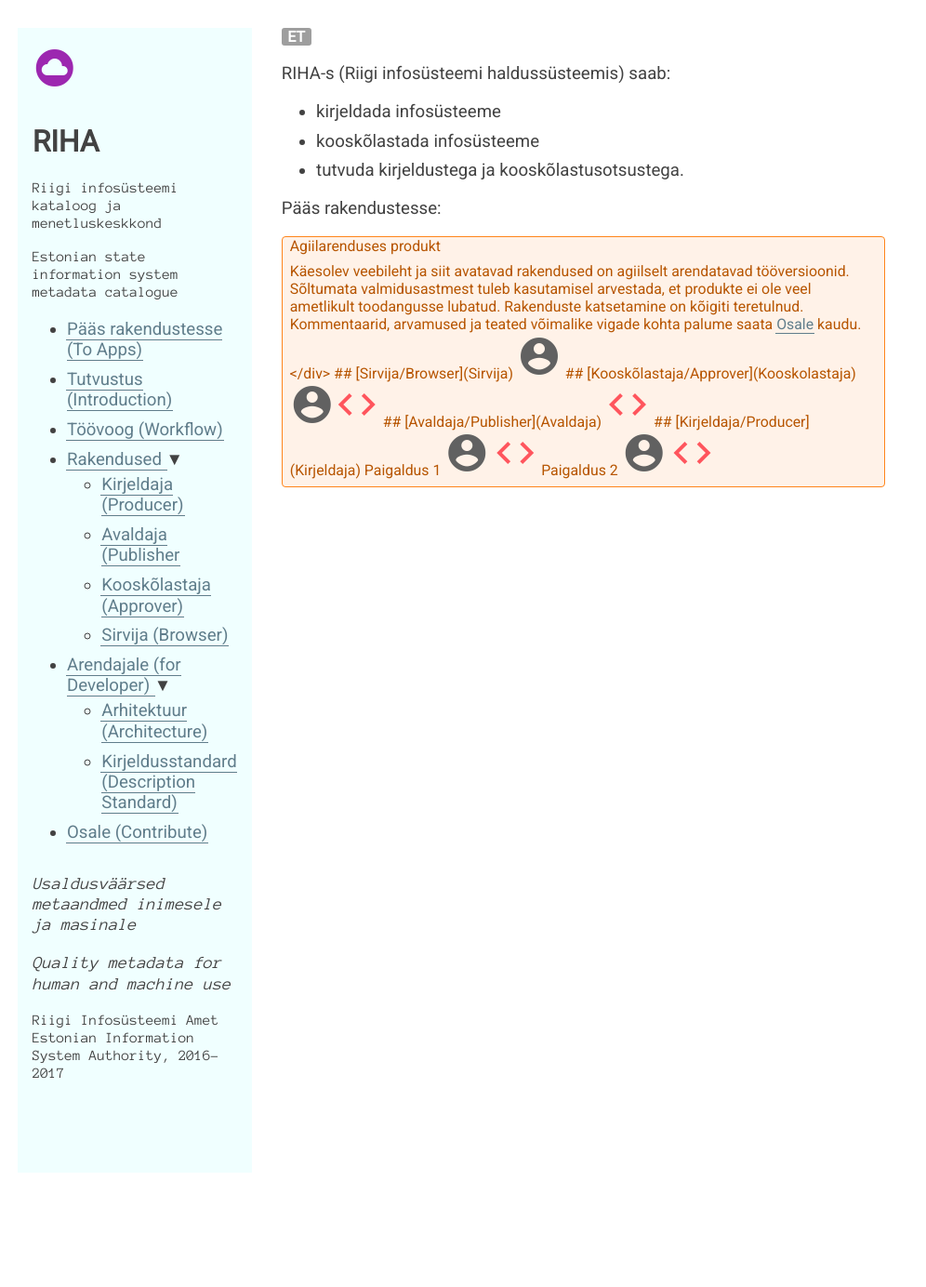
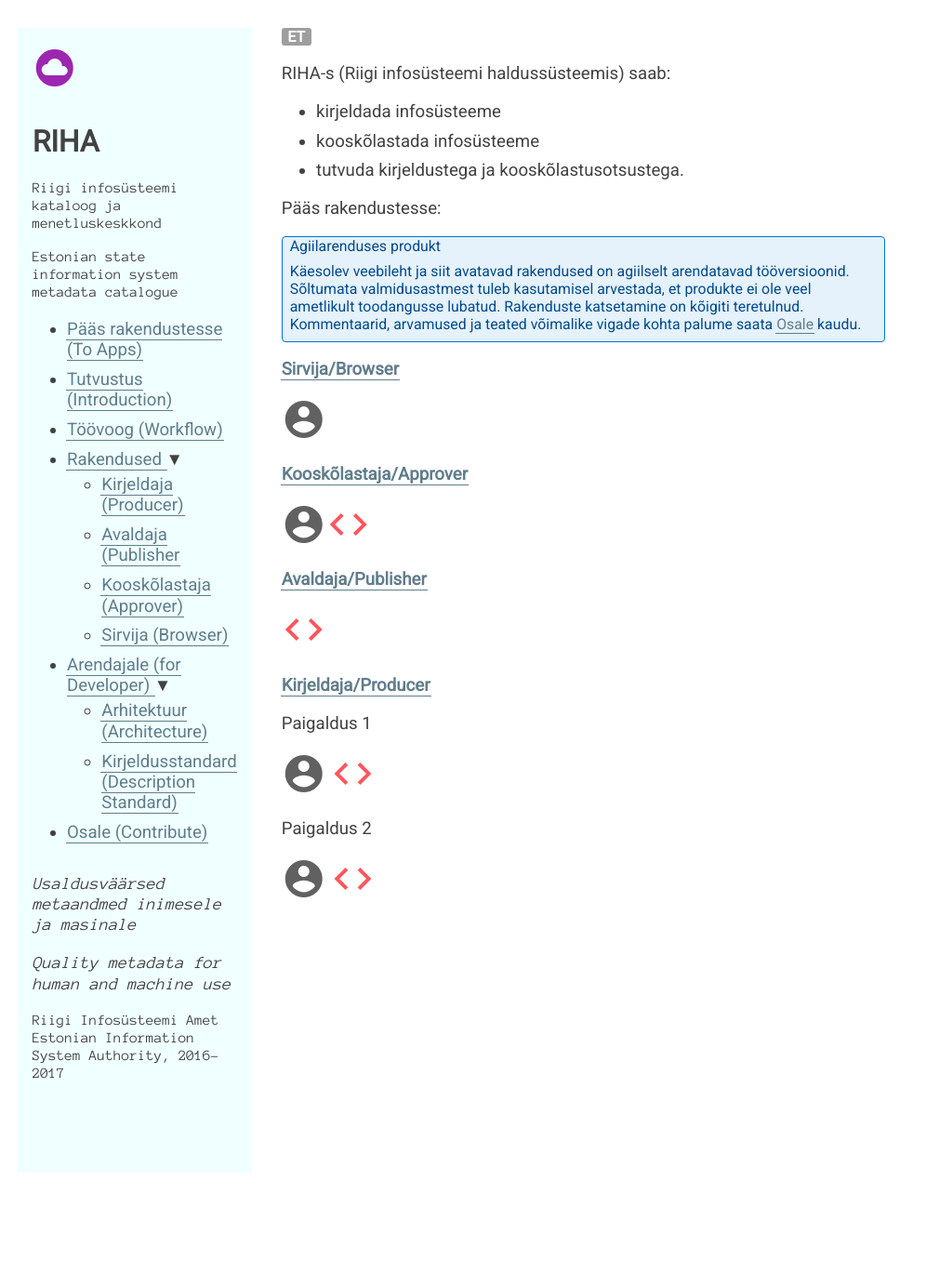
Before and after one commit to e-gov/RIHA-Index, a Jekyll site: the page built from index.md, in a window 1280 px wide. Shown: the whole page at 93% size, without its empty margins (0-996 px from the left). Built offline with Jekyll 4.4.1, drawn with Linux system fonts in a browser that asks for light colours.

Commit message:
Lisandus

```diff
--- a/index.md
+++ b/index.md
@@ -15,10 +15,11 @@ RIHA-s (Riigi infosüsteemi haldussüsteemis) saab:
 
 Pääs rakendustesse:
 
-<div class='block__warning'>
+<div class='block__note'>
   <p class='block__note--warning'>Agiilarenduses produkt</p>
   <p>
     Käesolev veebileht ja siit avatavad rakendused on agiilselt arendatavad tööversioonid. Sõltumata valmidusastmest tuleb kasutamisel arvestada, et produkte ei ole veel ametlikult toodangusse lubatud. Rakenduste katsetamine on kõigiti teretulnud. Kommentaarid, arvamused ja teated võimalike vigade kohta palume saata <a href='https://e-gov.github.io/RIHA-Launcher/Osale'>Osale</a> kaudu.
+  </p>
 </div>
 
 ## [Sirvija/Browser](Sirvija)
```
